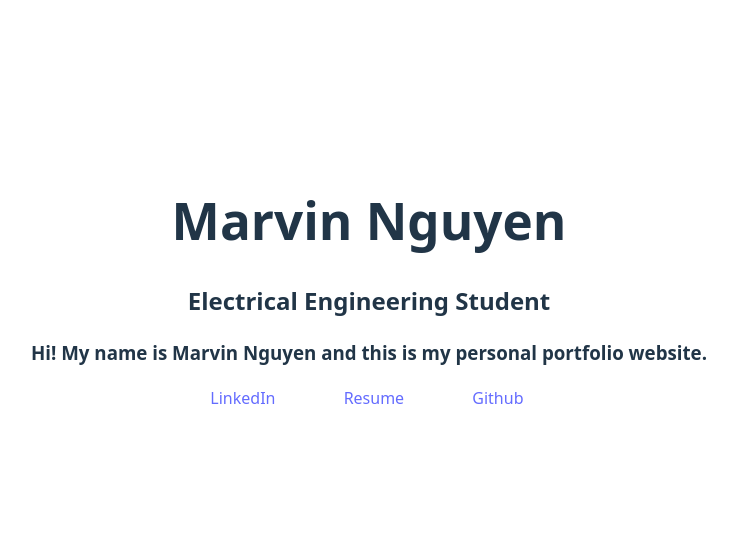
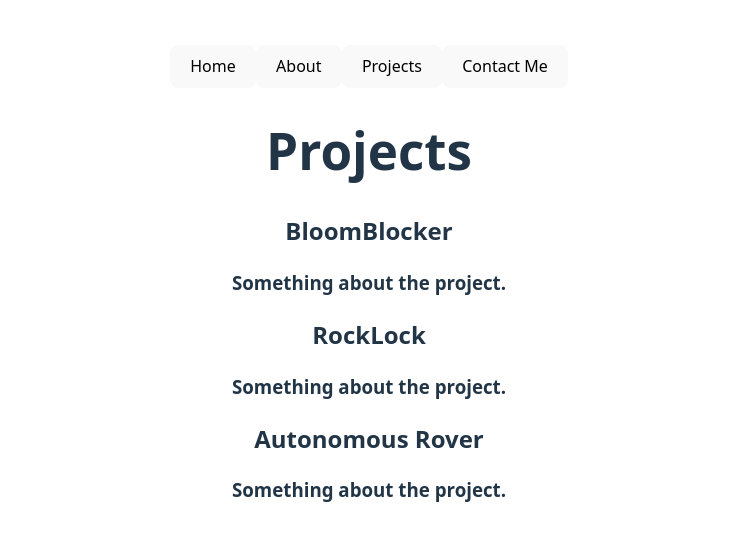
Before and after one commit to marvinnguyen617/myportfolio, a React (Vite) app: page /#/projects in a window 1280 px wide. Shown: the part 116-656 px from the top of the page, without its empty margins (271-1008 px from the left). Built offline with nearby package versions, Linux system fonts and the light colour scheme.

Commit message:
added navbar + pages

```diff
--- a/package.json
+++ b/package.json
@@ -11,7 +11,8 @@
   },
   "dependencies": {
     "react": "^19.2.0",
-    "react-dom": "^19.2.0"
+    "react-dom": "^19.2.0",
+    "react-router-dom": "^7.13.2"
   },
   "devDependencies": {
     "@eslint/js": "^9.39.1",
--- a/src/App.tsx
+++ b/src/App.tsx
@@ -1,24 +1,24 @@
 import './App.css'
+import { HashRouter as Router, Routes, Route } from 'react-router-dom'
+import { Home } from './Pages/home'
+import { About } from './Pages/about'
+import { Projects } from './Pages/projects'
+import { Layout } from './Components/layout'
 
 function App() {
 
   return (
-    <>
-      <h1>Marvin Nguyen</h1>
-      <h2>Electrical Engineering Student</h2>
-      <h3>Hi! My name is Marvin Nguyen and this is my personal portfolio website.</h3>
+    <Router>
+      <Routes>
+        <Route element={<Layout />}>
+          <Route path="/" element={<Home />} />
+          <Route path="/about" element={<About />} />
+          <Route path="/projects" element={<Projects />} />
+        </Route>
+      </Routes>
+    </Router>
+  )
 
-      <a href='https://www.linkedin.com/in/marvintuanminhnguyen/' target="_blank" className="card">
-        LinkedIn&nbsp;
-      </a>
-      <a href='https://drive.google.com/file/d/1F0Y4PoYIUZzYuECMRSxCgwg3M9Y48c3h/view?usp=sharing' target="_blank" className="card">
-        Resume&nbsp;
-      </a>
-      <a href='https://github.com/marvinnguyen617' target="_blank" className="card">
-        Github&nbsp;
-      </a>
-    </>
-  )
 }
 
 export default App
--- /dev/null
+++ b/src/Components/layout.tsx
@@ -0,0 +1,13 @@
+import { Navbar } from "./navbar"
+import { Outlet } from "react-router-dom"
+
+export function Layout() {
+    return (
+        <>
+            <Navbar />
+            <main>
+                <Outlet />
+            </main>
+        </>
+    )
+}
--- /dev/null
+++ b/src/Components/navbar.tsx
@@ -0,0 +1,12 @@
+import { Link } from 'react-router-dom'
+
+export function Navbar() {
+    return (
+        <>
+            <Link to ="/"><button>Home</button></Link>
+            <Link to ="/about"><button>About</button></Link>
+            <Link to ="/projects"><button>Projects</button></Link>
+            <Link to ="/contact"><button>Contact Me</button></Link>
+        </>
+    )
+}
--- /dev/null
+++ b/src/Pages/about.tsx
@@ -0,0 +1,9 @@
+export function About() {
+    return (
+    <>
+        <h1>Marvin Nguyen</h1>
+        <h2>Electrical Engineering Student</h2>
+        <h3>Hi! My name is Marvin Nguyen and this is my personal portfolio website.</h3>
+    </>
+    )
+}
--- /dev/null
+++ b/src/Pages/home.tsx
@@ -0,0 +1,19 @@
+export function Home() {
+    return (
+    <>
+        <h1>Marvin Nguyen</h1>
+        <h2>Electrical Engineering Student</h2>
+        <h3>Hi! My name is Marvin Nguyen and this is my personal portfolio website.</h3>
+
+        <a href='https://www.linkedin.com/in/marvintuanminhnguyen/' target="_blank" className="card">
+        LinkedIn&nbsp;
+        </a>
+        <a href='https://drive.google.com/file/d/1F0Y4PoYIUZzYuECMRSxCgwg3M9Y48c3h/view?usp=sharing' target="_blank" className="card">
+        Resume&nbsp;
+        </a>
+        <a href='https://github.com/marvinnguyen617' target="_blank" className="card">
+        Github&nbsp;
+        </a>
+    </>
+    )
+}
--- /dev/null
+++ b/src/Pages/projects.tsx
@@ -0,0 +1,13 @@
+export function Projects() {
+    return (
+    <>
+        <h1>Projects</h1>
+        <h2>BloomBlocker</h2>
+        <h3>Something about the project.</h3>
+        <h2>RockLock</h2>
+        <h3>Something about the project.</h3>
+        <h2>Autonomous Rover</h2>
+        <h3>Something about the project.</h3>
+    </>
+    )
+}
```
Also changed, not shown: 1 other file (tests, documents, lock files or other folders).
